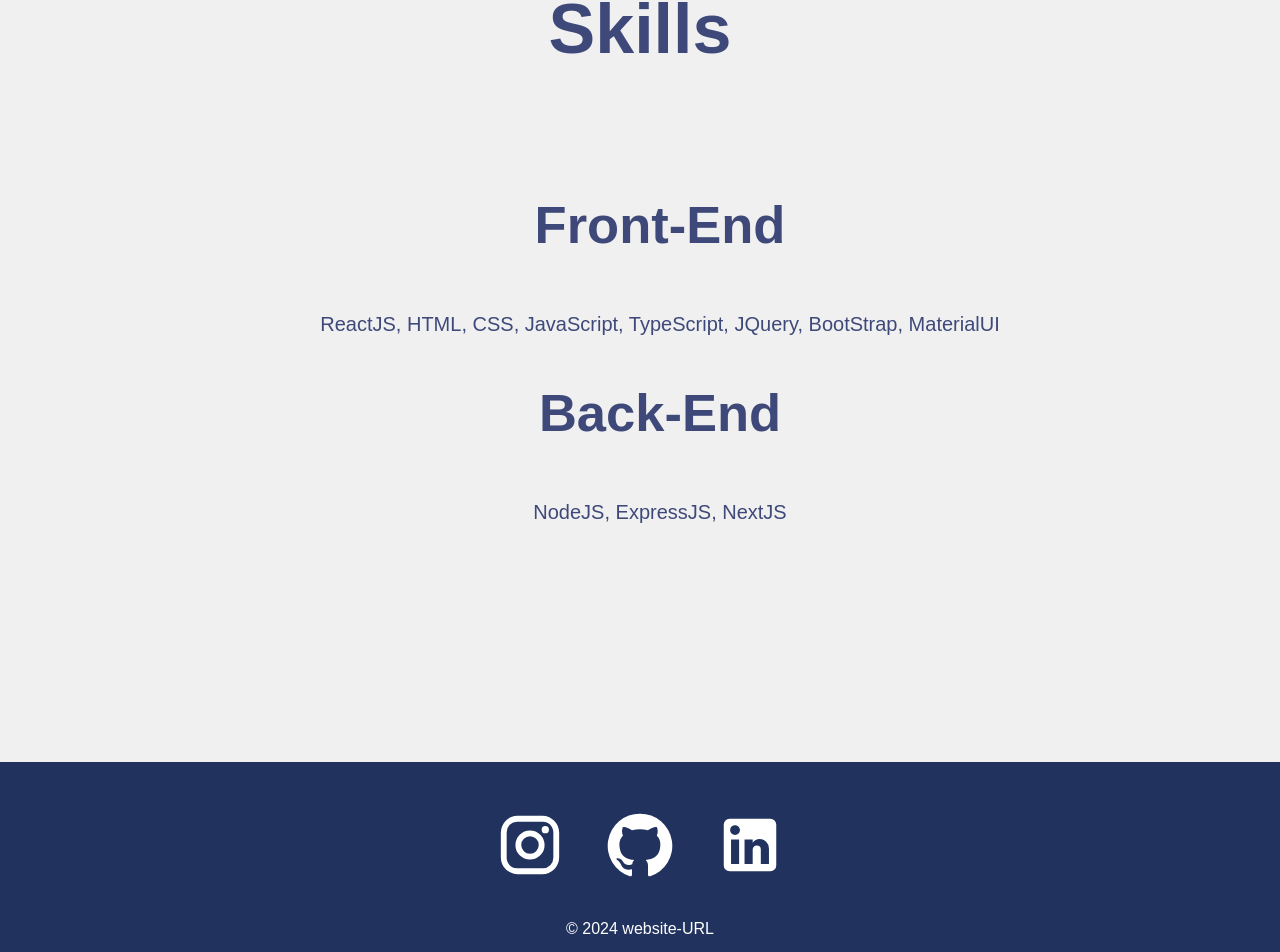
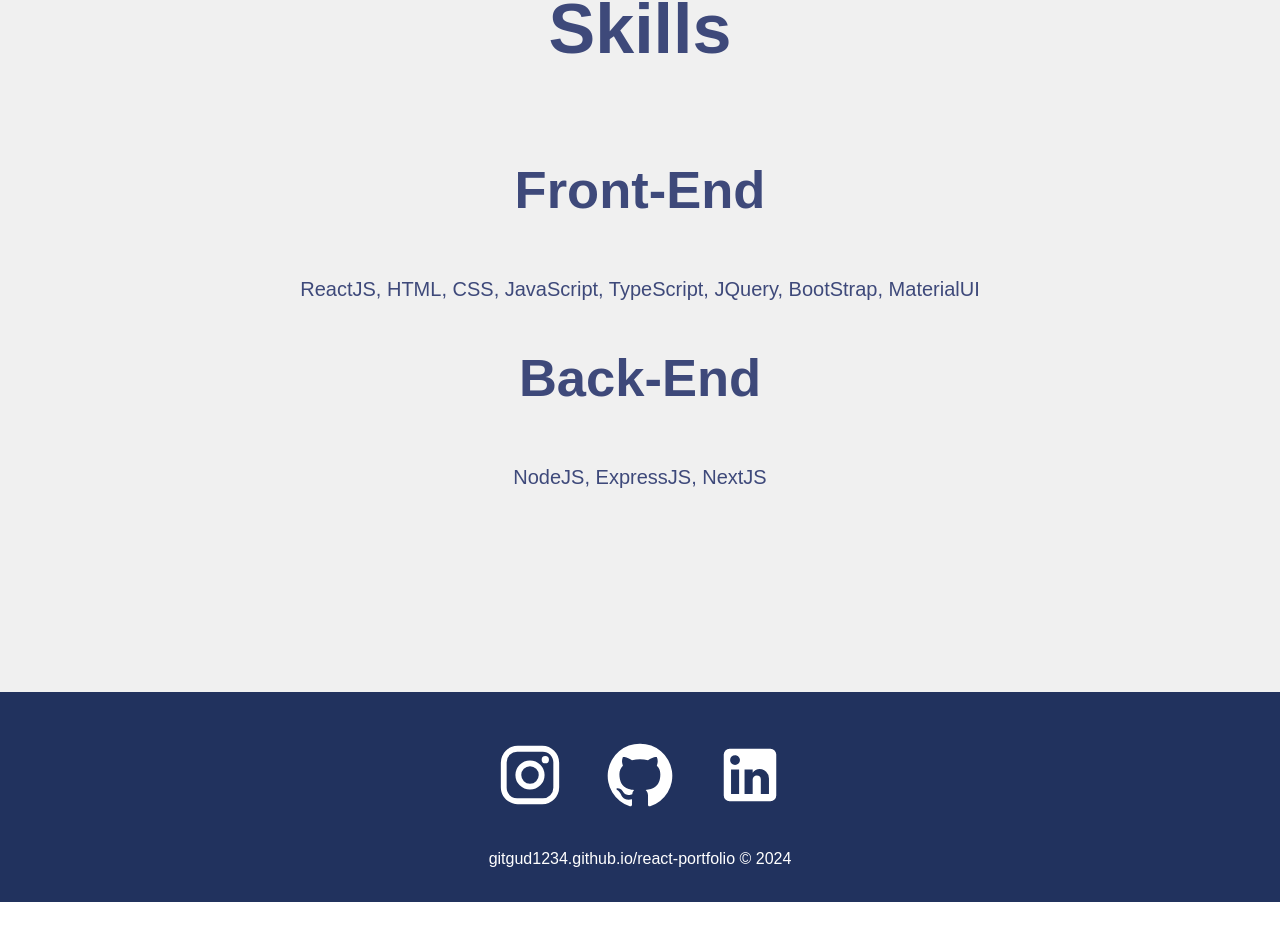
Before and after one commit to GitGud1234/react-portfolio, a React (Create React App) app: page / in a window 1280 px wide. Shown: the part 858-1810 px from the top of the page. After the commit the page ends 1760 px from the top, so only its background shows below. Built offline with nearby package versions, Linux system fonts and the light colour scheme.

Commit message:
fix for skills positioning

```diff
--- a/src/components/Footer.jsx
+++ b/src/components/Footer.jsx
@@ -14,7 +14,7 @@ function Footer() {
         <GitHubIcon />
         <LinkedInIcon />
       </div>
-      <p>&copy; {currentYear} website-URL</p>
+      <p>gitgud1234.github.io/react-portfolio &copy; {currentYear} </p>
     </footer>
   );
 }
--- a/src/styles/Home.css
+++ b/src/styles/Home.css
@@ -43,8 +43,14 @@
   align-items: center;
 }
 
-.skills h1 {
+.skills h1,
+h2 {
   color: #3e497a;
+}
+
+ul {
+  margin: 0;
+  padding: 0;
 }
 
 .skills .list {
```
